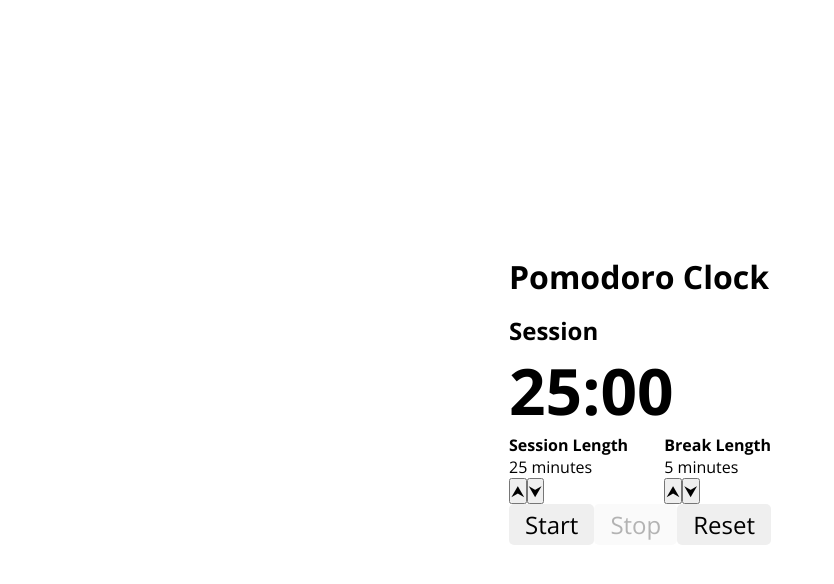
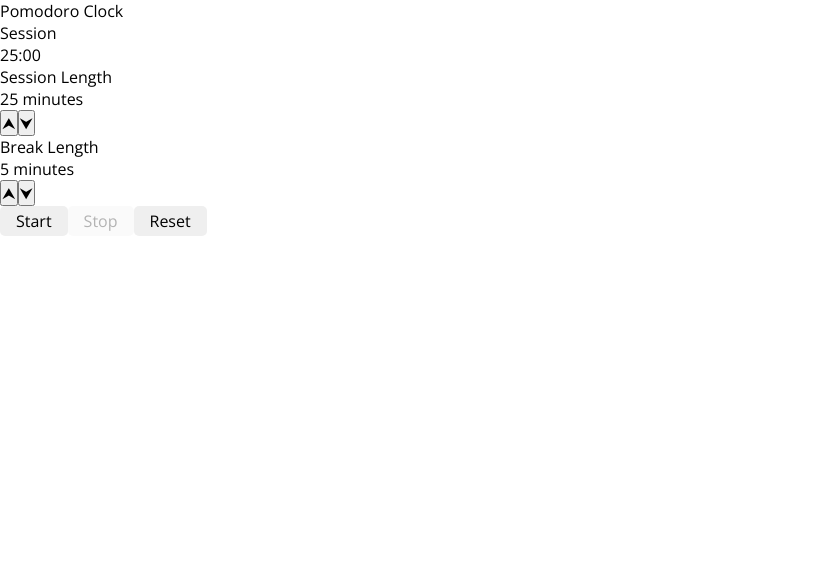
Before and after one commit to jpnws/pomodoro-clock, a React (Vite) app: page / in a window 1280 px wide. Shown: the top 584 px of the page, without its empty margins (0-834 px from the left). Built offline with nearby package versions, Linux system fonts and the light colour scheme.

Commit message:
Reset all styles back to init.

```diff
--- a/src/App.jsx
+++ b/src/App.jsx
@@ -28,7 +28,7 @@ function App() {
   const audioRef = useRef(null);
 
   const handleReset = () => {
-    document.getElementById("beep").load();
+    audioRef.current.play();
     setInfo(initState);
   };
 
@@ -148,7 +148,8 @@ function App() {
 
   return (
     <div className={styles.subrootWrapper}>
-      <div className={styles.clockTitle}>Pomodoro Clock</div>
+      <header className={styles.clockTitle}>Pomodoro Clock</header>
+      <main>
         <TimerBox
           timerLabel={info.timerLabel}
           minutes={minutes}
@@ -179,6 +180,7 @@ function App() {
           />
           <ResetButton handleReset={handleReset}>Reset</ResetButton>
         </div>
+      </main>
       <audio
         src={beep}
         ref={audioRef}
--- a/src/App.module.css
+++ b/src/App.module.css
@@ -1,21 +1,11 @@
 .subrootWrapper {
-  display: flex;
-  flex-direction: column;
-  justify-content: center;
-  margin: 0 auto;
 }
 
 .clockTitle {
-  font-weight: bold;
-  font-size: 2rem;
 }
 
 .lengthBox {
-  display: flex;
-  justify-content: space-between;
 }
 
 .controlBox {
-  display: flex;
-  justify-content: center;
 }
--- a/src/BreakLengthBox/BreakLengthBox.module.css
+++ b/src/BreakLengthBox/BreakLengthBox.module.css
@@ -2,7 +2,6 @@
 }
 
 .breakLabel {
-  font-weight: bold;
 }
 
 .breakLength {
--- a/src/ResetButton/ResetButton.module.css
+++ b/src/ResetButton/ResetButton.module.css
@@ -3,5 +3,4 @@
   border: 0;
   border-radius: 5px;
   padding: 0.25rem 1rem 0.25rem 1rem;
-  font-size: 1.5rem;
 }
--- a/src/SessionLengthBox/SessionLengthBox.module.css
+++ b/src/SessionLengthBox/SessionLengthBox.module.css
@@ -2,7 +2,6 @@
 }
 
 .sessionLabel {
-  font-weight: bold;
 }
 
 .sessionLength {
--- a/src/StartButton/StartButton.module.css
+++ b/src/StartButton/StartButton.module.css
@@ -2,7 +2,6 @@
   border: 0;
   border-radius: 5px;
   padding: 0.25rem 1rem 0.25rem 1rem;
-  font-size: 1.5rem;
 }
 
 .enabledCursor {
--- a/src/StopButton/StopButton.module.css
+++ b/src/StopButton/StopButton.module.css
@@ -2,13 +2,12 @@
   border: 0;
   border-radius: 5px;
   padding: 0.25rem 1rem 0.25rem 1rem;
-  font-size: 1.5rem;
+}
+
+.enabledCursor {
+  cursor: pointer;
 }
 
 .disabledCursor {
   cursor: not-allowed;
 }
-
-.enabledCursor {
-  cursor: pointer;
-}
--- a/src/TimerBox/TimerBox.module.css
+++ b/src/TimerBox/TimerBox.module.css
@@ -1,13 +1,8 @@
 .timerBox {
-  margin-top: 1rem;
 }
 
 .timerLabel {
-  font-weight: bold;
-  font-size: 1.5rem;
 }
 
 .timeLeft {
-  font-weight: 700;
-  font-size: 4rem;
 }
--- a/src/index.css
+++ b/src/index.css
@@ -60,10 +60,3 @@ p {
 #__next {
   isolation: isolate;
 }
-
-#root {
-  display: flex;
-  align-items: center;
-  padding: 1em;
-  height: 100vh;
-}
```
Lines whose indentation alone changed are shown as unchanged.
